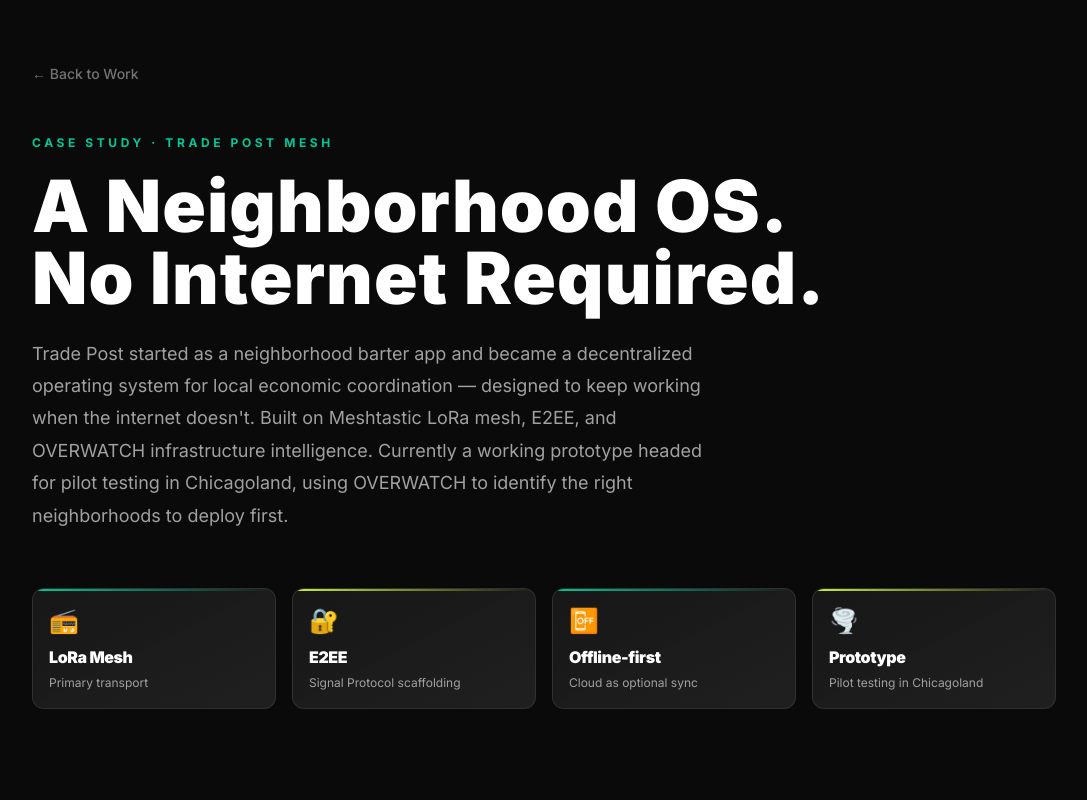
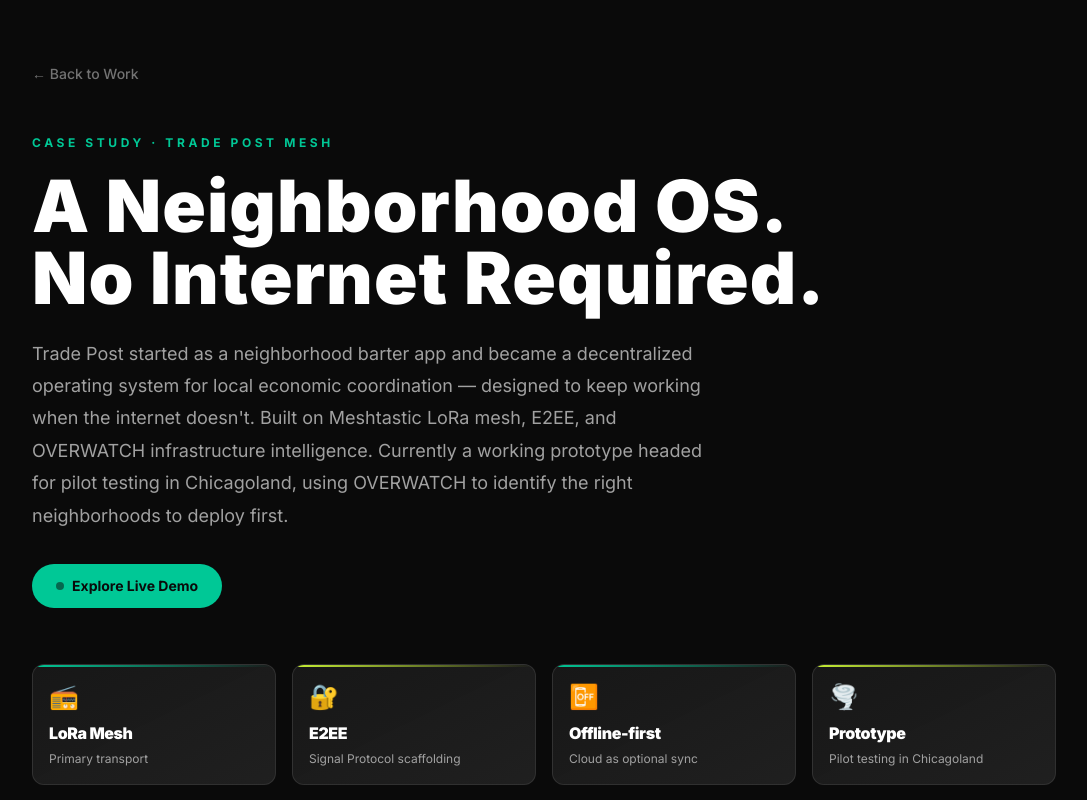
Before and after one commit to rekaldsi/digijerry-portfolio-ai, a React (Vite) app: page /case/tradepost in a window 1280 px wide. Shown: the top 800 px of the page, without its empty margins (96-1183 px from the left). Built offline with nearby package versions, Linux system fonts and the light colour scheme.

Commit message:
feat: live demo button on Trade Post case study — links to demo mode URL

```diff
--- a/src/pages/CaseTradePost.tsx
+++ b/src/pages/CaseTradePost.tsx
@@ -144,10 +144,25 @@
             initial={{ opacity: 0, y: 30 }} animate={{ opacity: 1, y: 0 }} transition={{ duration: 0.6, delay: 0.1 }}>
             A Neighborhood OS.<br />No Internet Required.
           </motion.h1>
-          <motion.p className="text-neutral-400 text-lg max-w-2xl leading-relaxed mb-14"
+          <motion.p className="text-neutral-400 text-lg max-w-2xl leading-relaxed mb-8"
             initial={{ opacity: 0, y: 20 }} animate={{ opacity: 1, y: 0 }} transition={{ duration: 0.5, delay: 0.2 }}>
             Trade Post started as a neighborhood barter app and became a decentralized operating system for local economic coordination — designed to keep working when the internet doesn't. Built on Meshtastic LoRa mesh, E2EE, and OVERWATCH infrastructure intelligence. Currently a working prototype headed for pilot testing in Chicagoland, using OVERWATCH to identify the right neighborhoods to deploy first.
           </motion.p>
+
+          {/* Live Demo CTA */}
+          <motion.div className="mb-14"
+            initial={{ opacity: 0, y: 20 }} animate={{ opacity: 1, y: 0 }} transition={{ duration: 0.5, delay: 0.3 }}>
+            <a
+              href="https://trade-post-mesh-production.up.railway.app/app?demo=1"
+              target="_blank"
+              rel="noopener noreferrer"
+              className="inline-flex items-center gap-2 px-6 py-3 rounded-full font-bold text-sm transition-all duration-200 hover:opacity-90 hover:scale-105 active:scale-100"
+              style={{ backgroundColor: '#00C896', color: '#0a0a0a' }}
+            >
+              <span className="w-2 h-2 rounded-full bg-current animate-pulse" />
+              Explore Live Demo
+            </a>
+          </motion.div>
 
           {/* Hero stat cards — gradient accent, emoji icons */}
           <motion.div className="grid grid-cols-2 sm:grid-cols-4 gap-4"
```
